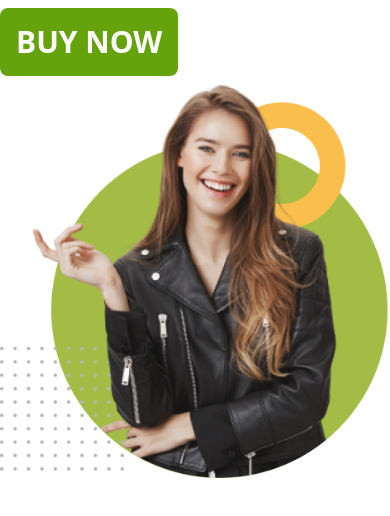
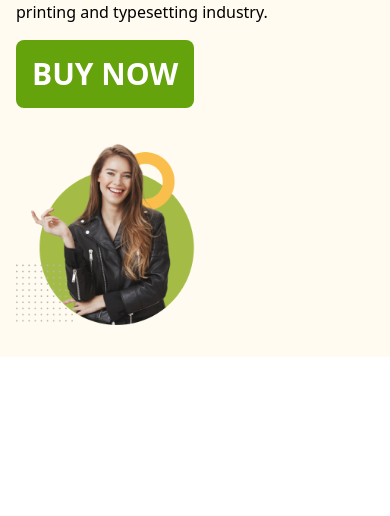
Before and after one commit to hellotherefoysal/penguin-fashion, a plain HTML site: page index.html in a window 390 px wide. Shown: the part 216-732 px from the top of the page. Drawn offline with nearby package versions, Linux system fonts and the light colour scheme.

Commit message:
header responsive

```diff
--- a/index.html
+++ b/index.html
@@ -12,6 +12,7 @@
             extend: {
               colors: {
                 clifford: '#da373d',
+                cream: '#FFFBF0'
               }
             }
           }
@@ -21,7 +22,7 @@
 <body>
     <!-- header section start -->
 <header>
-    <section class="container mx-auto">
+    <section class="p-4 sm:container mx-auto sm:flex items-center justify-around bg-cream py-8">
         <div class="space-y-4">
             <h1 class="text-5xl uppercase font-bold">
                 <span class="text-yellow-400">Be The Penguins</span>
@@ -31,8 +32,8 @@
             <p>Lorem Ipsum is simply dummy text of the printing and typesetting industry.</p>
             <button class="text-3xl font-semibold uppercase bg-lime-600 text-white py-4 px-4 rounded-lg">Buy Now</button>
         </div>
-        <div>
-            <img src="images/model.png" alt="">
+        <div class="pt-8 sm:pt-0 ">
+            <img class="w-1/2 sm:w-full" src="images/model.png" alt="">
         </div>
     </section>
 </header>
```
